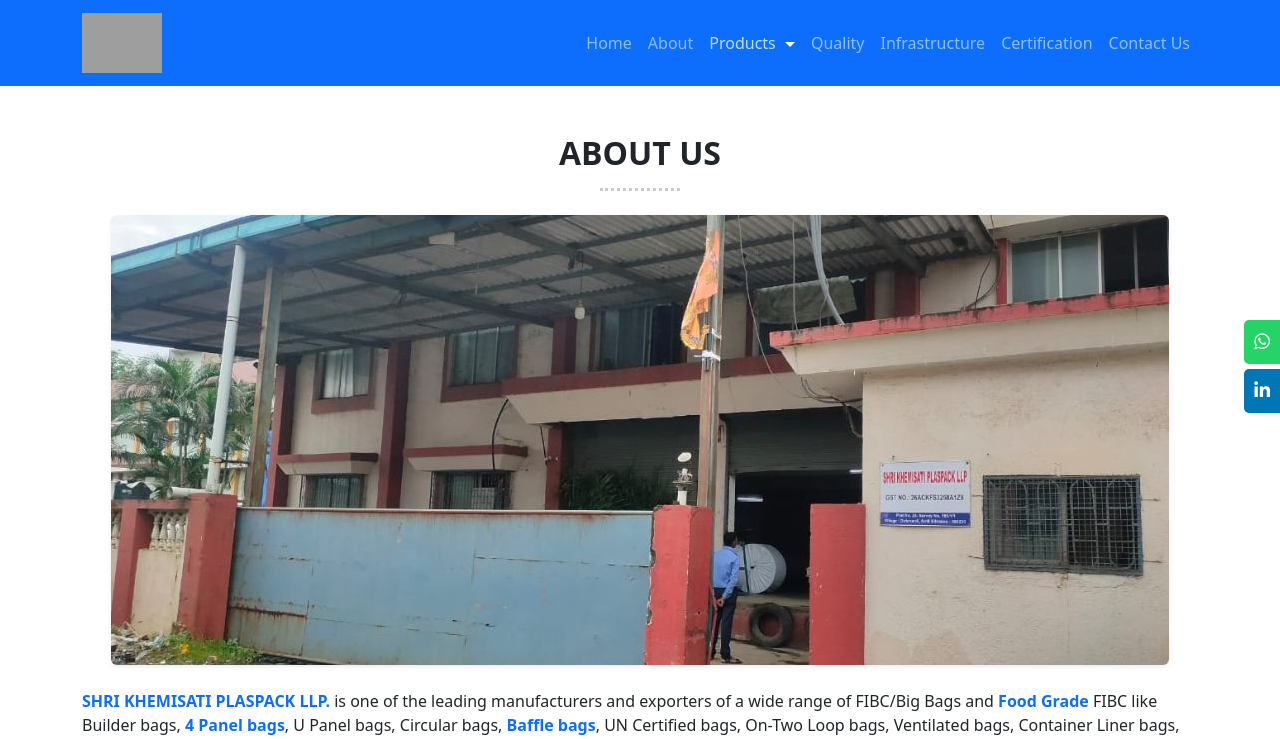
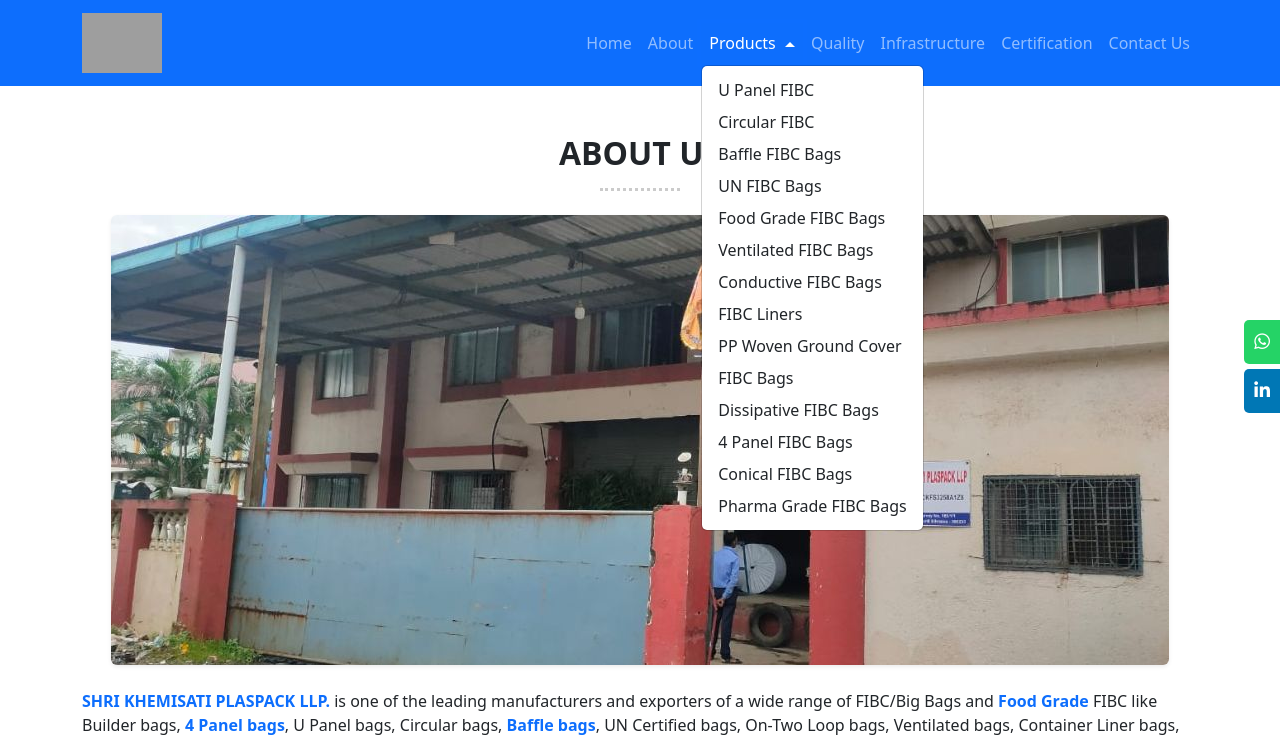
Before and after one commit to readywebsites/alpinefibc-bootstrap--08-, a Django app: page /about.html in a window 1280 px wide, after a click on "Products". Shown: the top 739 px of the page. Run offline with Django 5.2, Linux system fonts and the light colour scheme; grey boxes are pictures that could not be loaded.

Commit message:
new add drop

```diff
--- a/templates/base/headernsidebar.html
+++ b/templates/base/headernsidebar.html
@@ -1,4 +1,9 @@
 {% load static %}
+
+<!-- Bootstrap CSS -->
+<link href="https://cdn.jsdelivr.net/npm/bootstrap@5.3.3/dist/css/bootstrap.min.css" rel="stylesheet">
+<!-- Font Awesome -->
+<link rel="stylesheet" href="https://cdnjs.cloudflare.com/ajax/libs/font-awesome/6.4.0/css/all.min.css" />
 
 <style>
   /* Custom arrow style */
@@ -14,22 +19,19 @@
     transition: transform 0.3s ease;
   }
 
-  /* Hide default Bootstrap arrow */
   .dropdown-toggle::after {
     display: none !important;
   }
 
-  /* Rotate arrow when dropdown is open */
   .dropdown.show .toggle-sub-menu {
     transform: rotate(180deg);
   }
 
-  /* Optional: Adjust dropdown hover effect */
   .navbar-nav .dropdown:hover .dropdown-menu {
     display: block;
+    margin-top: 0;
   }
 
-  /* Social sidebar styles */
   .social-sidebar {
     position: fixed;
     top: 40%;
@@ -73,9 +75,6 @@
     font-size: 18px;
   }
 </style>
-
-<!-- Font Awesome (for social icons) -->
-<link rel="stylesheet" href="https://cdnjs.cloudflare.com/ajax/libs/font-awesome/6.4.0/css/all.min.css" />
 
 <nav class="navbar navbar-expand-lg navbar-dark bg-primary sticky-top">
   <div class="container">
@@ -131,12 +130,9 @@
           <a class="nav-link" href="{% url 'certification' %}">Certification</a>
         </li>
 
-
-
         <li class="nav-item">
           <a class="nav-link" href="{% url 'contact' %}">Contact Us</a>
         </li>
-
 
       </ul>
     </div>
@@ -148,15 +144,16 @@
   <a href="https://wa.me/919820123033" class="whatsapp" target="_blank" title="WhatsApp">
     <i class="fab fa-whatsapp"></i>
   </a>
-
-
-<a href="https://www.linkedin.com/company/87458162/" class="linkedin" target="_blank" title="LinkedIn">
+  <a href="https://www.linkedin.com/company/87458162/" class="linkedin" target="_blank" title="LinkedIn">
     <i class="fab fa-linkedin-in"></i>
   </a>
 </div>
 
+<!-- Bootstrap JS Bundle with Popper -->
+<script src="https://cdn.jsdelivr.net/npm/bootstrap@5.3.3/dist/js/bootstrap.bundle.min.js"></script>
+
+<!-- Optional JS: Keep arrow rotation synced -->
 <script>
-  // Handle arrow rotation on dropdown toggle
   document.querySelectorAll('.nav-item.dropdown > a').forEach((el) => {
     el.addEventListener('click', function (e) {
       const parent = this.closest('.dropdown');
```
